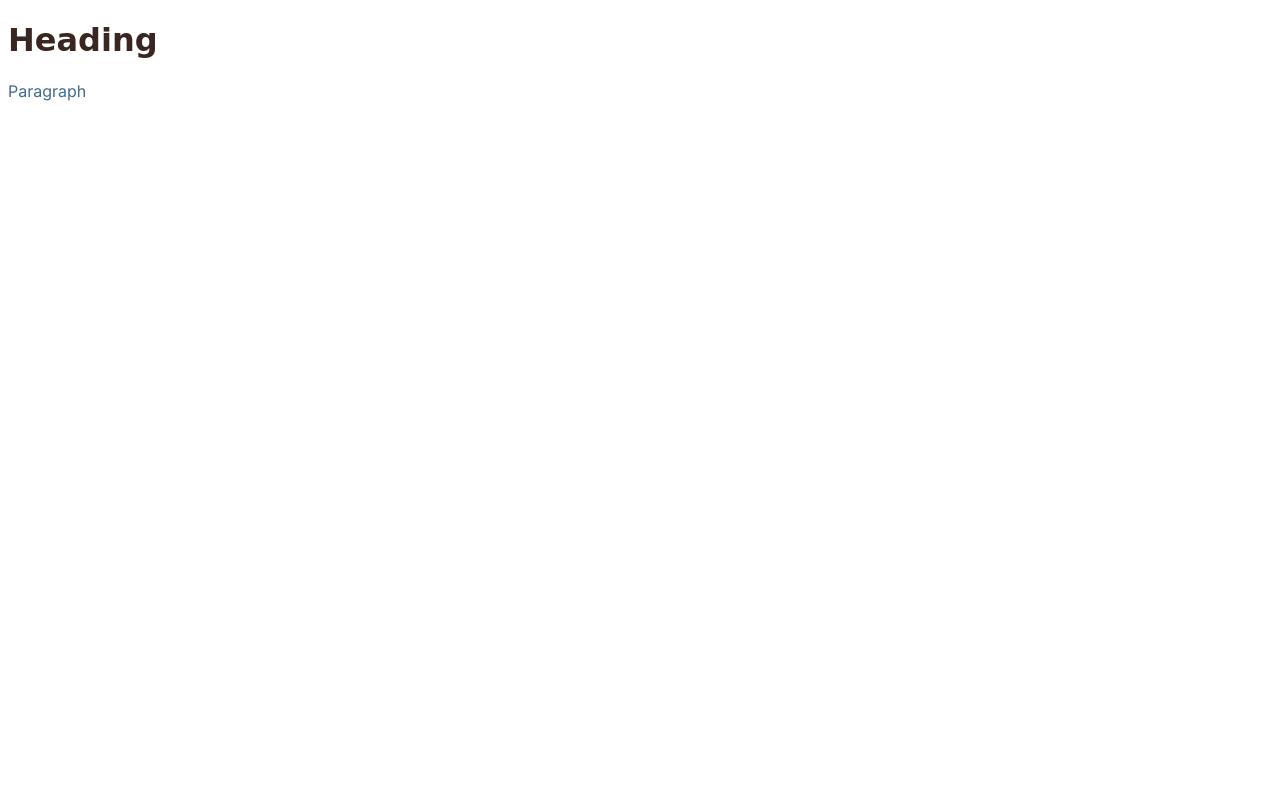
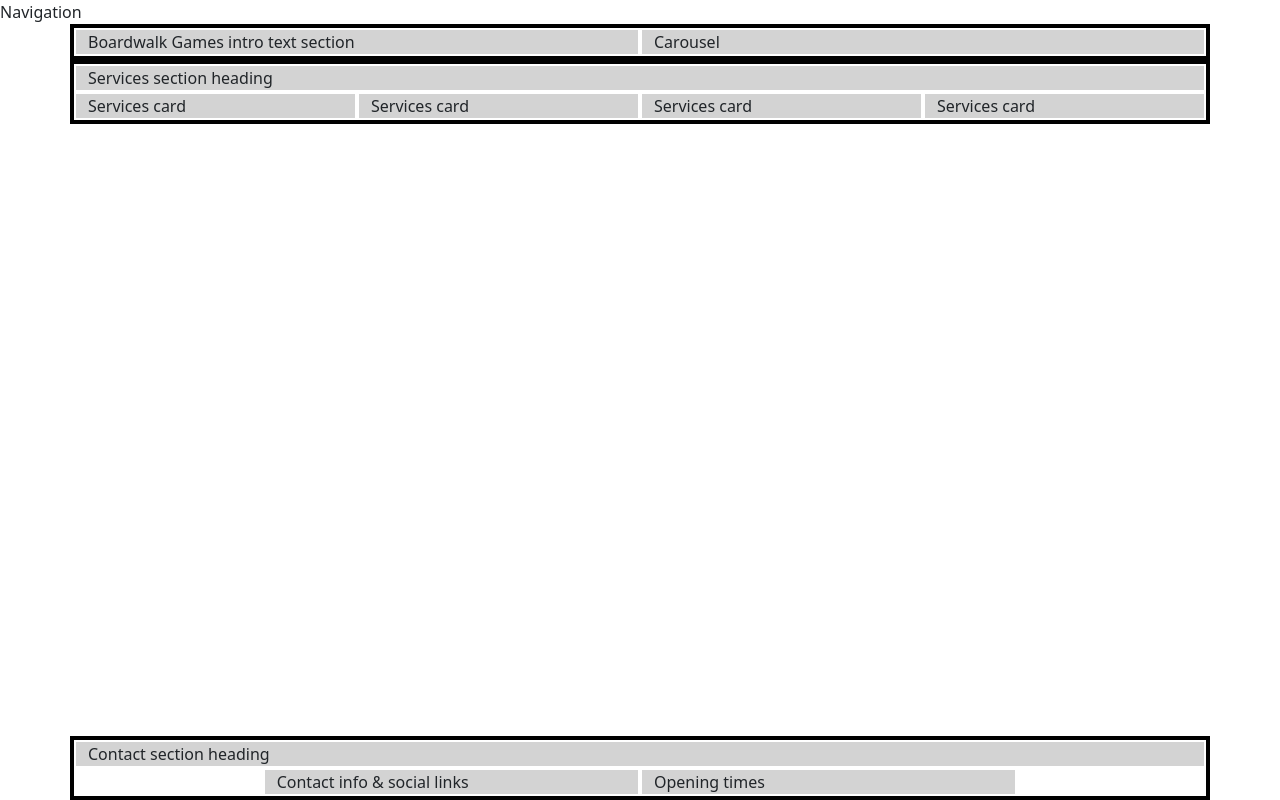
Before and after one commit to Emilyhugs/boardwalk-games, a plain HTML site: page index.html in a window 1280 px wide. Drawn offline with nearby package versions, Linux system fonts and the light colour scheme; a web font is replaced by a local one.

Commit message:
Add the homepage basic structure

```diff
--- a/assets/css/style.css
+++ b/assets/css/style.css
@@ -17,3 +17,15 @@
 body {font-family: var(--primary-font);}
 h1,h2,h3 {font-family: var(--secondary-font);color:var(--primary-color);}
 .sub-heading-color {color: var(--highlight-color);}
+
+/* grid visualisation CSS for testing */
+
+.container,
+.row {
+    border: 2px solid black;
+}
+
+.col-12 {
+    border: 2px solid white;
+    background-color: lightgray;
+}
--- a/index.html
+++ b/index.html
@@ -12,14 +12,50 @@
     <title>Boardwalk Games | Home</title>
     <link rel="stylesheet" href="assets/css/style.css">
     <!--Bootstrap JS-->
-    <script src="https://cdn.jsdelivr.net/npm/@popperjs/core@2.11.8/dist/umd/popper.min.js" integrity="sha384-I7E8VVD/ismYTF4hNIPjVp/Zjvgyol6VFvRkX/vR+Vc4jQkC+hVqc2pM8ODewa9r" crossorigin="anonymous"></script>
+    <link href="https://cdn.jsdelivr.net/npm/bootstrap@5.3.3/dist/css/bootstrap.min.css" rel="stylesheet" integrity="sha384-QWTKZyjpPEjISv5WaRU9OFeRpok6YctnYmDr5pNlyT2bRjXh0JMhjY6hW+ALEwIH" crossorigin="anonymous">
     <!--Font Awesome kit-->
     <script src="https://kit.fontawesome.com/f92ce67920.js" crossorigin="anonymous"></script>
     <link rel="preconnect" href="https://fonts.googleapis.com">
 </head>
-<body>
-    <h1>Heading</h1>
-    <p class="sub-heading-color">Paragraph</p>
+<!--classes on body set to work with mt-auto on footer to ensure it always stays at the bottom of the page-->
+<body class="d-flex flex-column min-vh-100">
+   <!--Navigation-->
+   <div>Navigation</div>
+   <!--Header with carousel-->
+   <header class="container">
+    <div class="row">
+        <div class="col-12 col-xl-6">Boardwalk Games intro text section</div>
+        <div class="col-12 col-xl-6">Carousel</div>
+    </div>
+   </header>
+
+   <!--main element to hold all key selections of the home page. It is not part of the grid structure-->
+<main>
+    <!--Services Section-->
+    <section class="container">
+        <div class="row">
+            <div class="col-12">Services section heading</div>
+           <div class="col-12 col-md-6 col-xl-3">Services card</div>
+           <div class="col-12 col-md-6 col-xl-3">Services card</div>
+           <div class="col-12 col-md-6 col-xl-3">Services card</div>
+           <div class="col-12 col-md-6 col-xl-3">Services card</div>
+        </div>
+    </section>
+
+</main>
+<!--Footer / contact section-->
+<!--mt-auto added to push footer to the bottom of the page-->
+<footer class="mt-auto">
+    <div class="container">
+        <div class="row justify-content-center">
+            <div class="col-12">Contact section heading</div>
+            <!--Contact info-->
+            <div class="col-12 col-md-6 col-xl-4">Contact info & social links</div>
+            <!--Opening times-->
+            <div class="col-12 col-md-6 col-xl-4">Opening times</div>
+        </div>
+    </div>
+</footer>
      <!--Bootstrap JS-->
     <script src="https://cdn.jsdelivr.net/npm/bootstrap@5.3.3/dist/js/bootstrap.min.js" integrity="sha384-0pUGZvbkm6XF6gxjEnlmuGrJXVbNuzT9qBBavbLwCsOGabYfZo0T0to5eqruptLy" crossorigin="anonymous"></script>
 </body>
```
